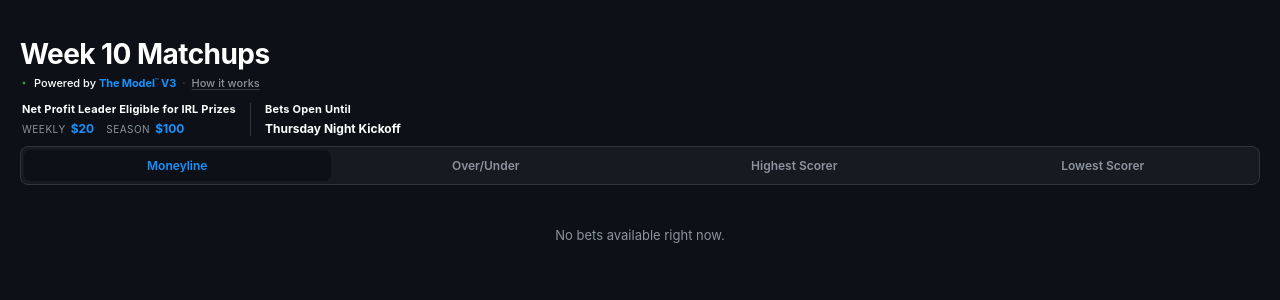
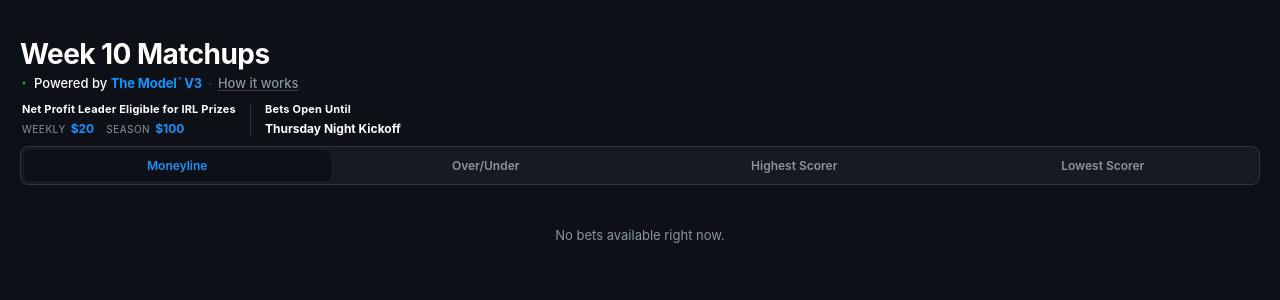
Before and after one commit to sfaizi24/TNC-Model-2025, a Flask app: page /betting in a window 1280 px wide. Shown: the part 61-361 px from the top of the page. Run offline with Flask 3, Linux system fonts and the light colour scheme; data that the repository does not hold is empty; parts of the project's set-up code (start-up, migrations or seed data) failed here and were passed over.

Commit message:
Bump betting model attribution strip to 13px
Was tucked under the page title at 11px and hard to read.

Co-Authored-By: Claude Opus 4.7 <noreply@anthropic.com>

```diff
--- a/frontend/static/css/betting.css
+++ b/frontend/static/css/betting.css
@@ -24,7 +24,7 @@
     display: inline-flex;
     align-items: center;
     gap: 6px;
-    font-size: var(--tnc-fs-11);
+    font-size: var(--tnc-fs-13);
     color: var(--tnc-fg-muted);
     font-weight: var(--tnc-fw-medium);
     margin-top: 4px;
```
